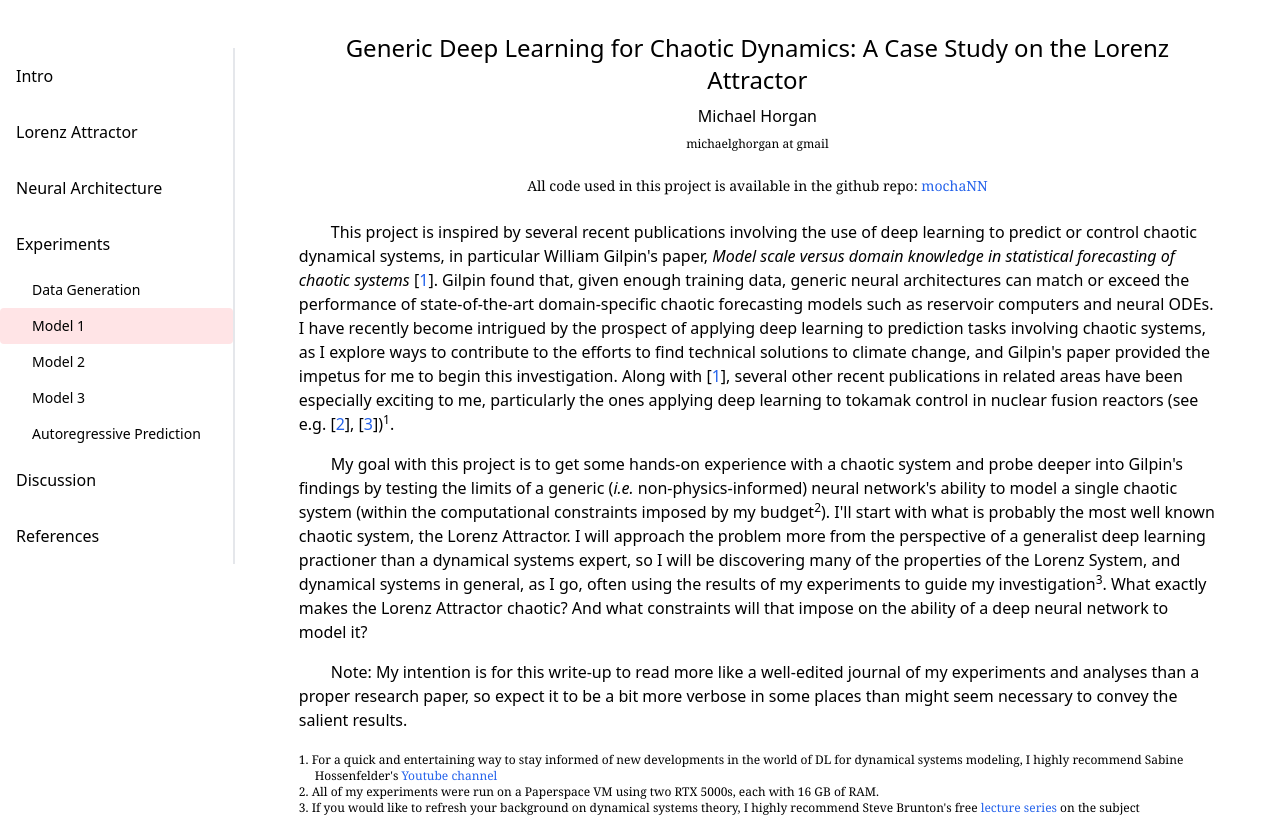
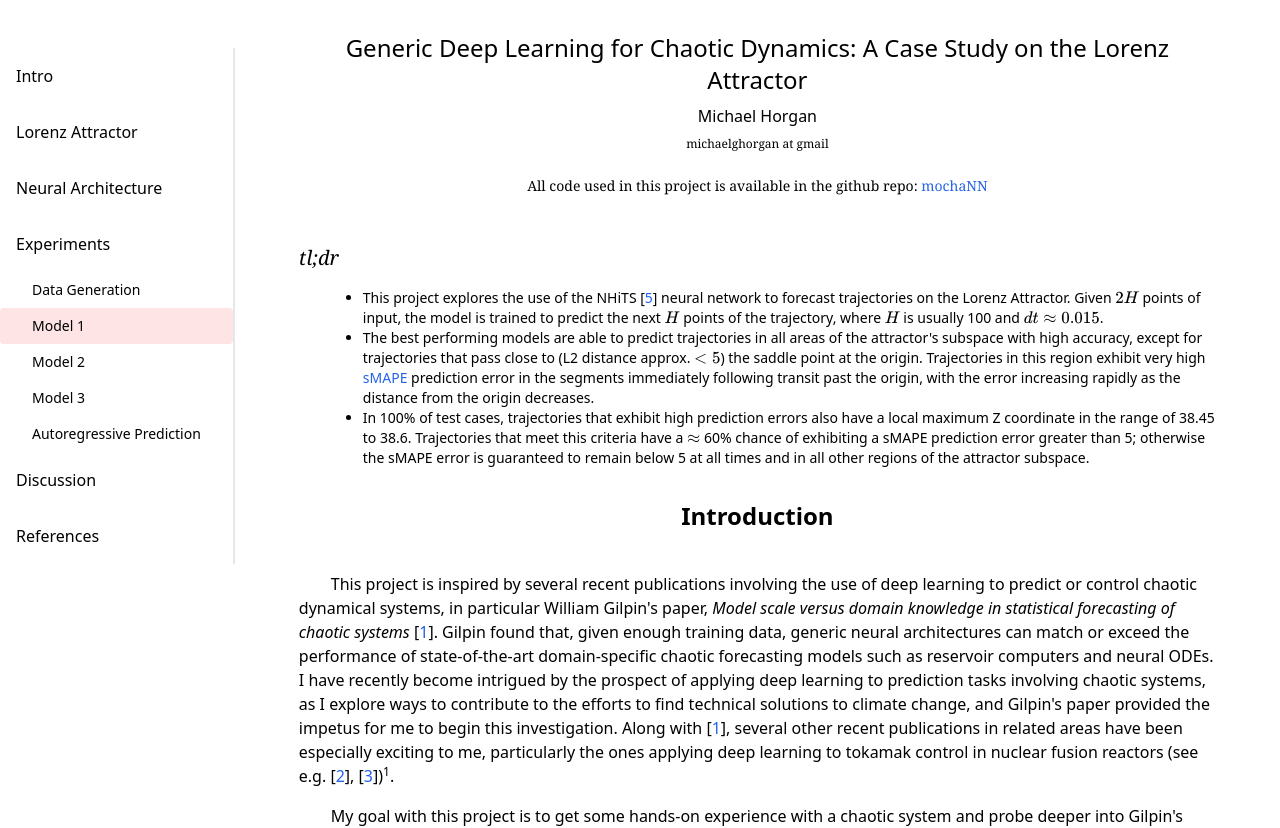
Before and after one commit to nrxszvo/nrxszvo.github.io, a SvelteKit app: page /nhits-lorenz in a window 1280 px wide. Shown: the top 828 px of the page. Built offline with nearby package versions, Linux system fonts and the light colour scheme.

Commit message:
add tldr

```diff
--- a/src/routes/nhits-lorenz/+page.svelte
+++ b/src/routes/nhits-lorenz/+page.svelte
@@ -34,6 +34,34 @@
 				href="https://github.com/nrxszvo/mochaNN">mochaNN</Link
 			>
 		</div>
+		<H2 id="tldr"><i class="font-serif">tl;dr</i></H2>
+		<ul class="list-disc ms-16 text-sm">
+			<li>
+				This project explores the use of the NHiTS <Ref id="challu" /> neural network to forecast
+				trajectories on the Lorenz Attractor. Given {`$2H$`} points of input, the model is trained
+				to predict the next {`$H$`} points of the trajectory, where {`$H$`} is usually 100 and
+				{`$dt \\approx 0.015$`}.
+			</li>
+			<li>
+				The best performing models are able to predict trajectories in all areas of the
+				attractor's subspace with high accuracy, except for trajectories that pass close to
+				(L2 distance approx. {`$\\lt 5$`}) the saddle point at the origin. Trajectories in
+				this region exhibit very high <Link
+					href="https://en.wikipedia.org/wiki/Symmetric_mean_absolute_percentage_error"
+					>sMAPE</Link
+				>
+				prediction error in the segments immediately following transit past the origin, with
+				the error increasing rapidly as the distance from the origin decreases.
+			</li>
+			<li>
+				In 100% of test cases, trajectories that exhibit high prediction errors also have a
+				local maximum Z coordinate in the range of 38.45 to 38.6. Trajectories that meet
+				this criteria have a {`$\\approx$`} 60% chance of exhibiting a sMAPE prediction error
+				greater than 5; otherwise the sMAPE error is guaranteed to remain below 5 at all times
+				and in all other regions of the attractor subspace.
+			</li>
+		</ul>
+		<H1 id="intro">Introduction</H1>
 		<P>
 			This project is inspired by several recent publications involving the use of deep
 			learning to predict or control chaotic dynamical systems, in particular William Gilpin's
```
